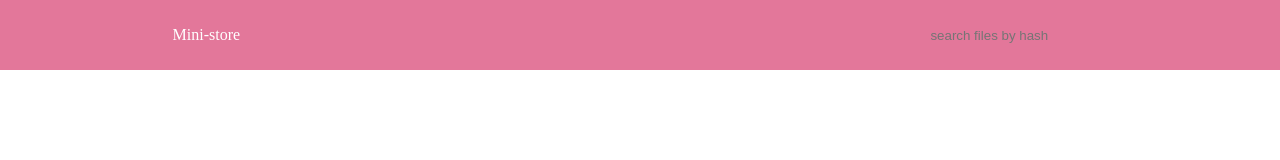
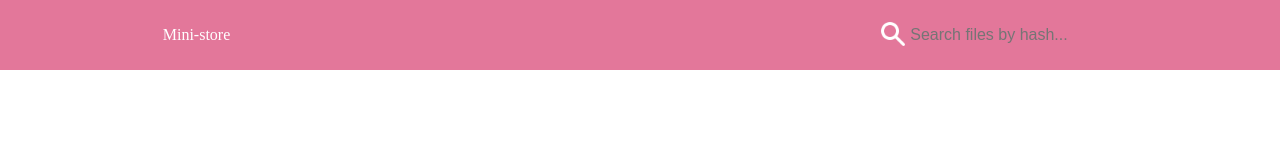
Before and after one commit to kendis-fit/mini-cloud, a React (Create React App) app: page / in a window 1280 px wide. Shown: the top 160 px of the page. Built offline with nearby package versions, Linux system fonts and the light colour scheme.

Commit message:
add: visualisation searchbar

```diff
--- a/src/Components/App.tsx
+++ b/src/Components/App.tsx
@@ -7,10 +7,10 @@ import "../root.css";
 
 const App = () => {
     return(
-        <div>
+        <main>
             <Header />
             <Store />
-        </div>
+        </main>
     );
 }
 
--- a/src/Components/Header/HeaderStyle.tsx
+++ b/src/Components/Header/HeaderStyle.tsx
@@ -15,8 +15,23 @@ export const BlockHeader = styled.header`
     justify-content: space-around;
 `;
 
+export const SearchButton = styled.button`
+    border: 0;
+    background: transparent;
+
+    cursor: pointer;
+
+    padding-right: 5px;
+`;
+
 export const SearchTextBox = styled.input`
     border: 0;
     background: ${Colors.Pink};
     color: white;
+
+    font-size: 16px;
+
+    ::placeholder {
+        opacity: 1;
+    }
 `;
--- a/src/Components/Header/SearchBar.tsx
+++ b/src/Components/Header/SearchBar.tsx
@@ -1,12 +1,17 @@
 import React from "react";
 
-import { SearchTextBox } from "../Header/HeaderStyle";
+import { FlexBlock } from "../Styles/Block";
+import search from "../../Images/search.png";
+import { SearchTextBox, SearchButton } from "../Header/HeaderStyle";
 
 const SearchBar = () => {
     return(
-        <div>
-            <SearchTextBox placeholder="search files by hash" />
-        </div>
+        <FlexBlock>
+            <SearchButton type="button">
+                <img src={search} alt="search" height={24} width={24} />
+            </SearchButton>
+            <SearchTextBox placeholder="Search files by hash..." />
+        </FlexBlock>
     )
 };
 
--- /dev/null
+++ b/src/Components/Styles/Block.tsx
@@ -0,0 +1,7 @@
+import styled from "styled-components";
+
+export const FlexBlock = styled.div`
+    display: flex;
+    flex-direction: row;
+    align-items: center;
+`;
```
Also changed, not shown: src/Images/copy.png (added), src/Images/search.png (added).
